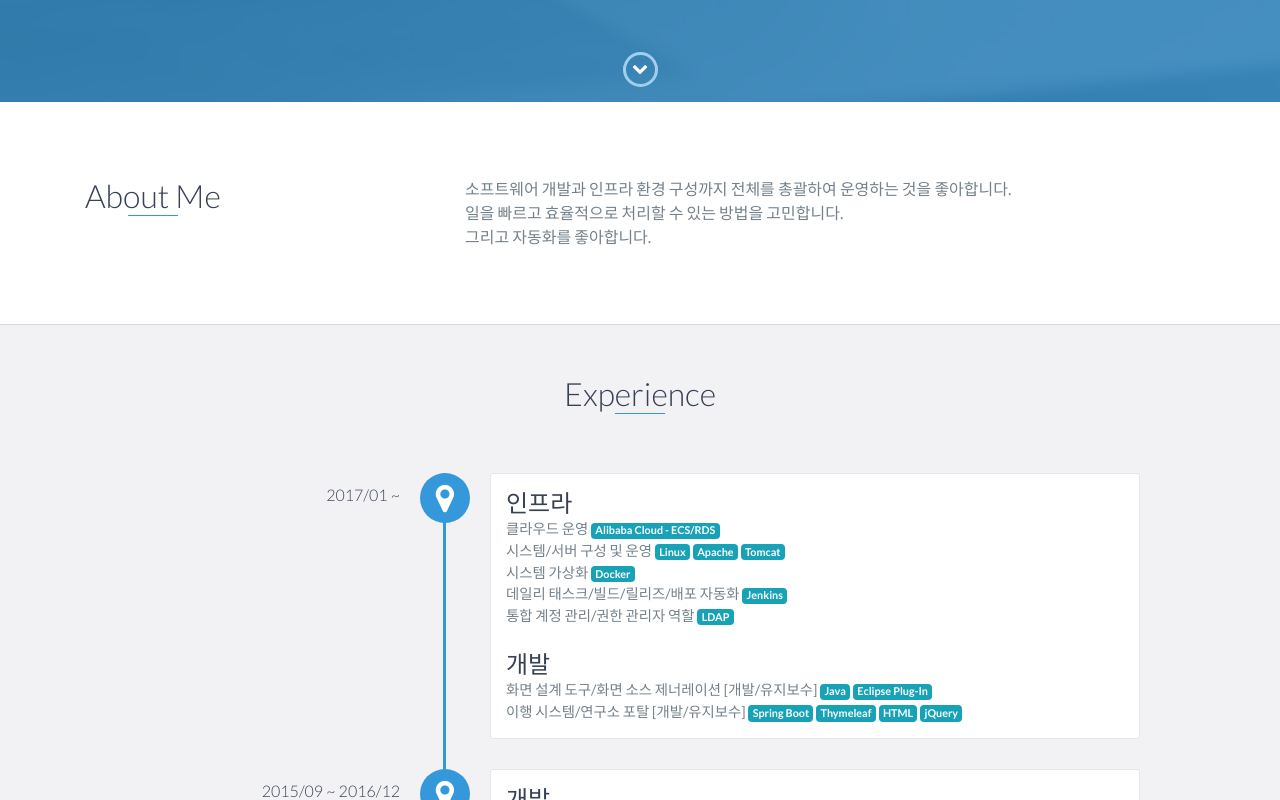
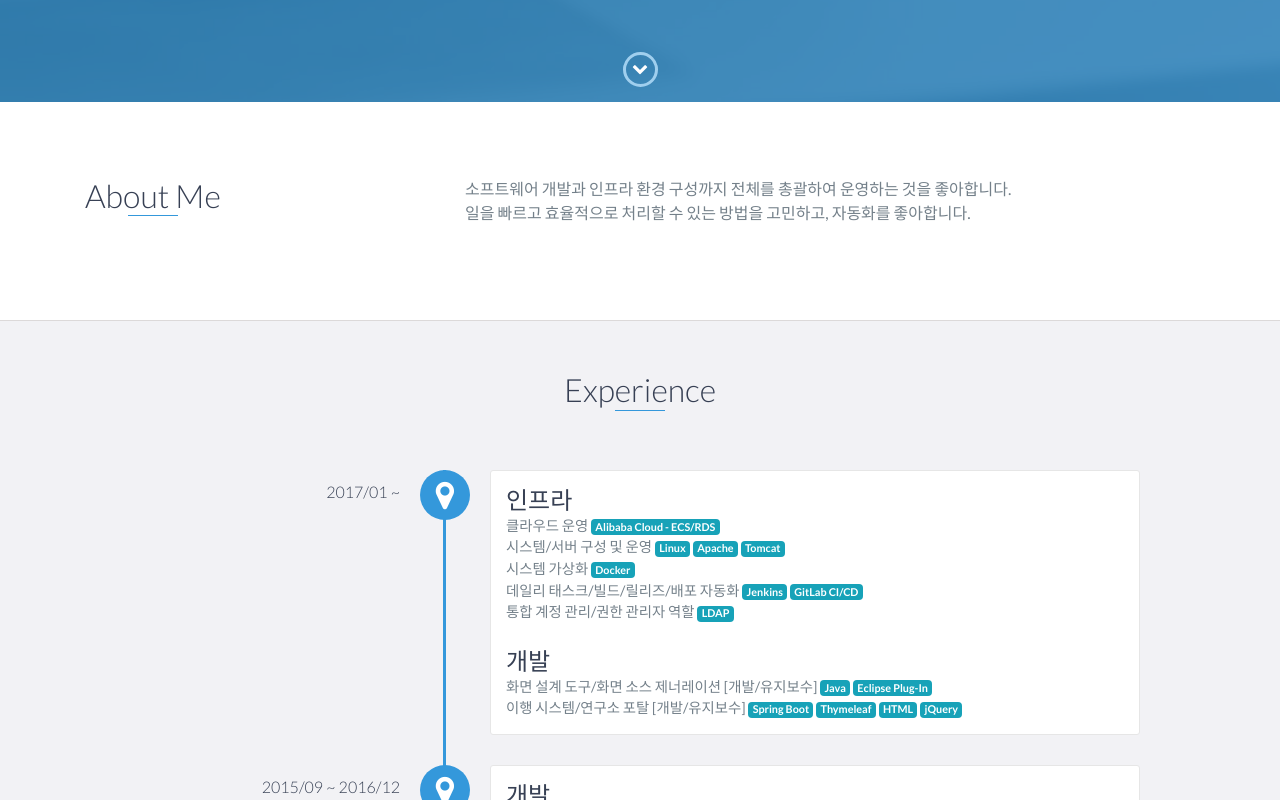
Before and after one commit to happygram/portfolio, a website: page index.html in a window 1280 px wide. Shown: the part 698-1498 px from the top of the page. Drawn offline with nearby package versions, Linux system fonts and the light colour scheme.

Commit message:
1) Experience - GitLab CI/CD 추가 2) About Me 간소화

```diff
--- a/index.html
+++ b/index.html
@@ -70,10 +70,7 @@
                 		소프트웨어 개발과 인프라 환경 구성까지 전체를 총괄하여 운영하는 것을 좋아합니다.
                 	</p>
                     <p>
-                    	일을 빠르고 효율적으로 처리할 수 있는 방법을 고민합니다.
-                    </p>
-                    <p>
-                    	그리고 자동화를 좋아합니다.
+                    	일을 빠르고 효율적으로 처리할 수 있는 방법을 고민하고, 자동화를 좋아합니다.
                     </p>
                 </div>
             </div>
@@ -99,6 +96,7 @@
 	                </p>
 	                <p>데일리 태스크/빌드/릴리즈/배포 자동화
 	                	<span class="badge badge-info">Jenkins</span>
+	                	<span class="badge badge-info">GitLab CI/CD</span>
 	                </p>
 	                <p>통합 계정 관리/권한 관리자 역할
 	                	<span class="badge badge-info">LDAP</span>
```
